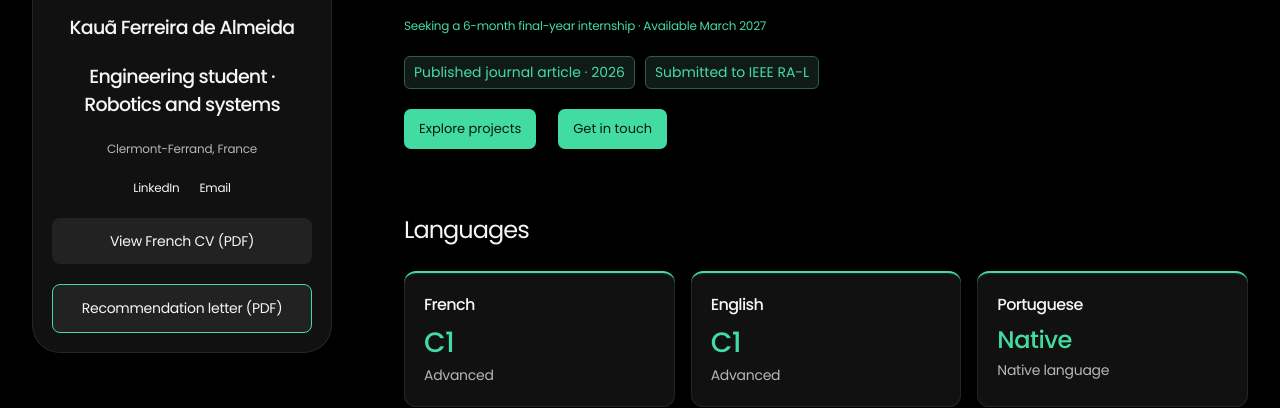
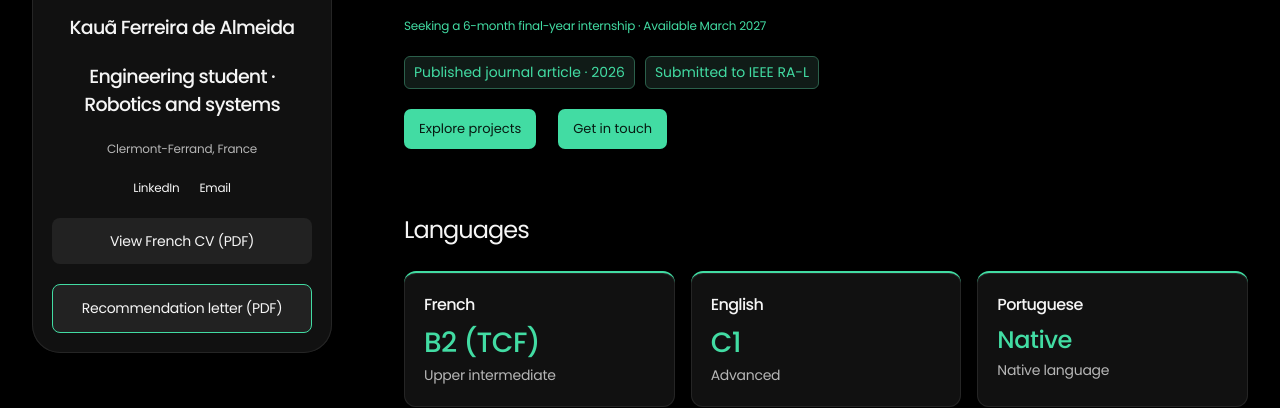
Before and after one commit to kaua-ferreira-de-almeida/kaua-ferreira-de-almeida.github.io, a plain HTML site: page en/index.html in a window 1280 px wide. Shown: the part 414-822 px from the top of the page. Drawn offline with Linux system fonts and the light colour scheme.

Commit message:
Update French language proficiency level to B2

```diff
--- a/en/index.html
+++ b/en/index.html
@@ -70,7 +70,7 @@
       <section id="languages" aria-labelledby="languages-title">
         <h2 id="languages-title" class="section-title">Languages</h2>
         <ul class="language-grid" role="list">
-          <li class="card language-card"><h3>French</h3><p class="language-level">C1</p><p>Advanced</p></li>
+          <li class="card language-card"><h3>French</h3><p class="language-level">B2 (TCF)</p><p>Upper intermediate</p></li>
           <li class="card language-card"><h3>English</h3><p class="language-level">C1</p><p>Advanced</p></li>
           <li class="card language-card"><h3>Portuguese</h3><p class="language-level language-native">Native</p><p>Native language</p></li>
         </ul>
```
